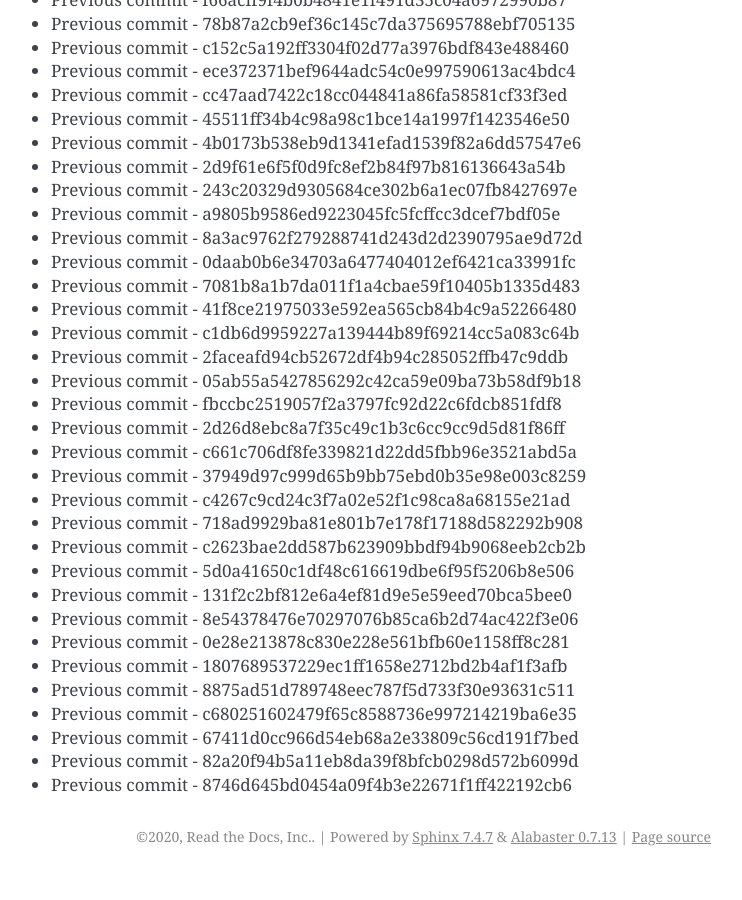
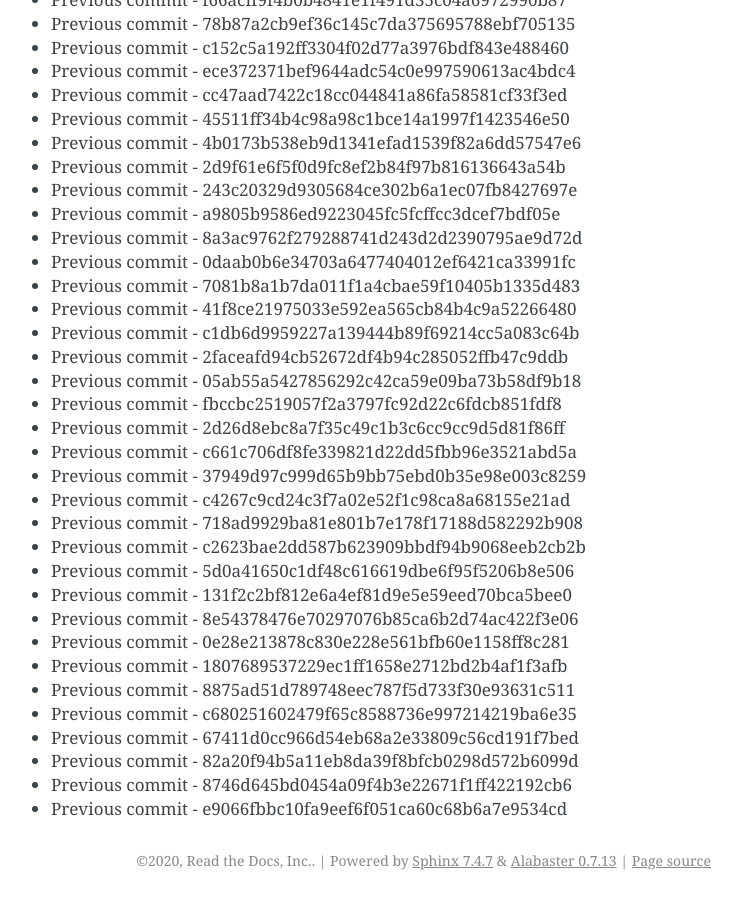
Before and after one commit to readthedocs/rtd-git-stresstest, a Sphinx documentation site: the page built from docs/updates.rst, in a window 1280 px wide and 900 px high, scrolled down 64574 px. Shown: the whole window, without its empty margins (399-1141 px from the left). Built offline with Sphinx 7.4.7, drawn with Linux system fonts in a browser that asks for light colours; before the commit the page ends 65450 px from its top, so only the background shows below that.

Commit message:
Generating commit from previous: e9066fbbc10fa9eef6f051ca60c68b6a7e9534cd

```diff
--- a/docs/updates.rst
+++ b/docs/updates.rst
@@ -2745,3 +2745,4 @@ It can be tested for any performance characteristics.
 * Previous commit - 67411d0cc966d54eb68a2e33809c56cd191f7bed
 * Previous commit - 82a20f94b5a11eb8da39f8bfcb0298d572b6099d
 * Previous commit - 8746d645bd0454a09f4b3e22671f1ff422192cb6
+* Previous commit - e9066fbbc10fa9eef6f051ca60c68b6a7e9534cd
```
